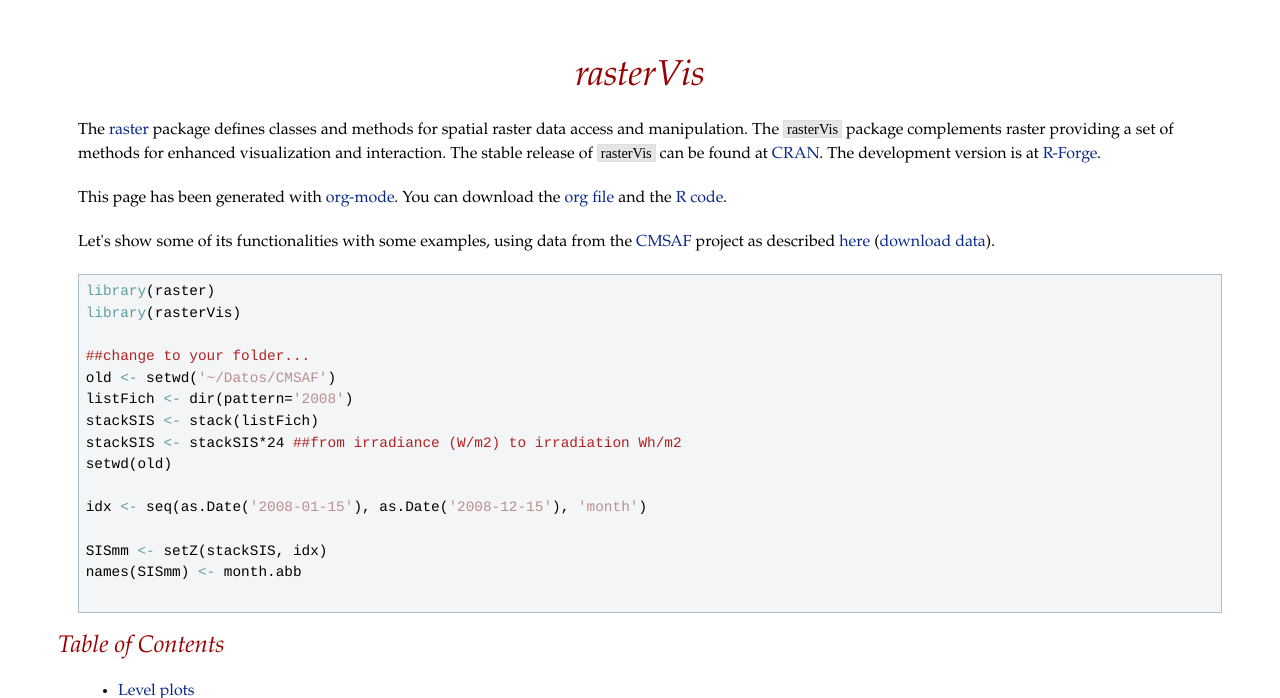
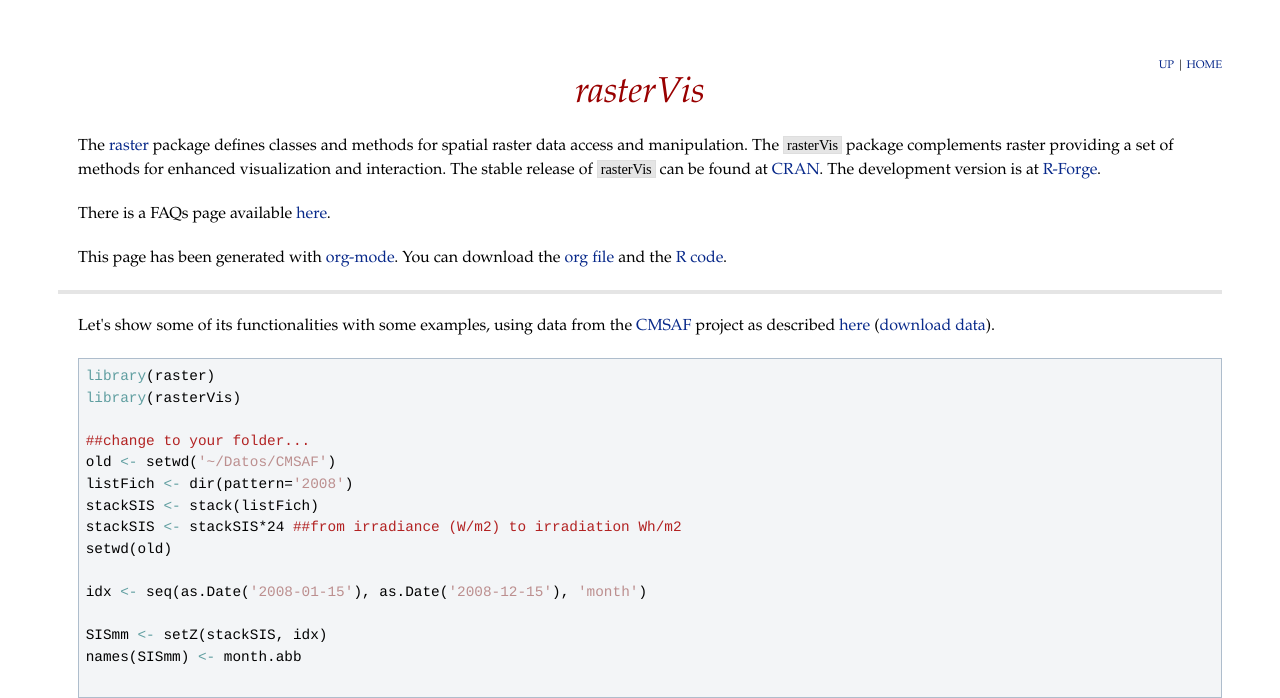
Before and after one commit to r-forge/rastervis, a PHP site: page / in a window 1280 px wide. Shown: the top 698 px of the page. Run offline with PHP 8.4, Linux system fonts and the light colour scheme.

Commit message:
Add new FAQ link in main webpage
git-svn-id: svn://svn.r-forge.r-project.org/svnroot/rastervis@171 edb9625f-4e0d-4859-8d74-9fd3b1da38cb

```diff
--- a/www/index.html
+++ b/www/index.html
@@ -7,7 +7,7 @@
 <meta http-equiv="Content-Type" content="text/html;charset=utf-8"/>
 <meta name="title" content="rasterVis"/>
 <meta name="generator" content="Org-mode"/>
-<meta name="generated" content="2013-01-10 18:01:10 CET"/>
+<meta name="generated" content="2013-05-13T16:21+0200"/>
 <meta name="author" content="Oscar Perpiñán Lamigueiro"/>
 <meta name="description" content="rasterVis"/>
 <meta name="keywords" content=""/>
@@ -62,6 +62,30 @@
 </style>
 <link rel="stylesheet" type="text/css" href="styles.css" />
 <script type="text/javascript">
+/*
+@licstart  The following is the entire license notice for the
+JavaScript code in this tag.
+
+Copyright (C) 2012  Free Software Foundation, Inc.
+
+The JavaScript code in this tag is free software: you can
+redistribute it and/or modify it under the terms of the GNU
+General Public License (GNU GPL) as published by the Free Software
+Foundation, either version 3 of the License, or (at your option)
+any later version.  The code is distributed WITHOUT ANY WARRANTY;
+without even the implied warranty of MERCHANTABILITY or FITNESS
+FOR A PARTICULAR PURPOSE.  See the GNU GPL for more details.
+
+As additional permission under GNU GPL version 3 section 7, you
+may distribute non-source (e.g., minimized or compacted) forms of
+that code without the copy of the GNU GPL normally required by
+section 4, provided you include this license notice and a URL
+through which recipients can access the Corresponding Source.
+
+
+@licend  The above is the entire license notice
+for the JavaScript code in this tag.
+*/
 <!--/*--><![CDATA[/*><!--*/
  function CodeHighlightOn(elem, id)
  {
@@ -86,6 +110,11 @@
 
 </head>
 <body>
+<div id="org-div-home-and-up" style="text-align:right;font-size:70%;white-space:nowrap;">
+ <a accesskey="h" href="index.html"> UP </a>
+ |
+ <a accesskey="H" href="index.html"> HOME </a>
+</div>
 
 <div id="preamble">
 
@@ -94,24 +123,25 @@
 <div id="content">
 <h1 class="title">rasterVis</h1>
 
-
-<p>
-The <a href="http://cran.r-project.org/web/packages/raster/index.html">raster</a> package defines classes and methods for spatial raster data
+<p>The <a href="http://cran.r-project.org/web/packages/raster/index.html">raster</a> package defines classes and methods for spatial raster data
 access and manipulation. The <code>rasterVis</code> package complements
 raster providing a set of methods for enhanced visualization and
 interaction. The stable release of <code>rasterVis</code> can be found at
 <a href="http://cran.r-project.org/web/packages/rasterVis/">CRAN</a>. The development version is at <a href="https://r-forge.r-project.org/R/?group_id=1129">R-Forge</a>.
 </p>
 <p>
-This page has been generated with <a href="http://orgmode.org/">org-mode</a>. You can download the <a href="http://rastervis.r-forge.r-project.org/index.org">org file</a> and the <a href="http://rastervis.r-forge.r-project.org/index.R">R code</a>.
+There is a FAQs page available <a href="./FAQ.html">here</a>.
 </p>
 <p>
-Let's show some of its functionalities with some examples, using data
-from the
-<a href="http://www.cmsaf.eu/bvbw/appmanager/bvbw/cmsafInternet">CMSAF</a>
-project as described
-<a href="http://procomun.wordpress.com/2011/06/17/raster-cmsaf-and-solar/">here</a>
-(<a href="http://www.box.net/shared/rl51y1t9sldxk54ogd44">download data</a>).
+This page has been generated with <a href="http://orgmode.org/">org-mode</a>. You can download the
+<a href="http://rastervis.r-forge.r-project.org/index.org">org file</a> and the <a href="http://rastervis.r-forge.r-project.org/index.R">R code</a>.
+</p>
+
+<hr/>
+
+<p>
+Let's show some of its functionalities with some examples, using
+data from the <a href="http://www.cmsaf.eu/bvbw/appmanager/bvbw/cmsafInternet">CMSAF</a> project as described <a href="http://procomun.wordpress.com/2011/06/17/raster-cmsaf-and-solar/">here</a> (<a href="http://www.box.net/shared/rl51y1t9sldxk54ogd44">download data</a>).
 </p>
 
 
@@ -132,6 +162,8 @@ SISmm <span class="org-constant">&lt;-</span> setZ(stackSIS, idx)
 names(SISmm) <span class="org-constant">&lt;-</span> month.abb
 
 </pre>
+
+
 
 
 
@@ -624,9 +656,9 @@ be highlighted and returned as a SpatialPoints object.
 </div>
 
 <div id="postamble">
-<p class="date">Date: 2013-01-10 18:01:10 CET</p>
+<p class="date">Date: 2013-05-13T16:21+0200</p>
 <p class="author">Author: Oscar Perpiñán Lamigueiro</p>
-<p class="creator">Org version 7.8.11 with Emacs version 24</p>
+<p class="creator"><a href="http://orgmode.org">Org</a> version 7.9.2 with <a href="http://www.gnu.org/software/emacs/">Emacs</a> version 24</p>
 <a href="http://validator.w3.org/check?uri=referer">Validate XHTML 1.0</a>
 
 </div>
--- a/www/styles.css
+++ b/www/styles.css
@@ -100,9 +100,9 @@ small {
 }
 
 hr {
-  border:0;
+  border:1px;
   background:#e5e5e5;
-  height:1px;
+  height:4px;
   margin:0 0 20px;
 }
 
```
Also changed, not shown: 1 other file.
